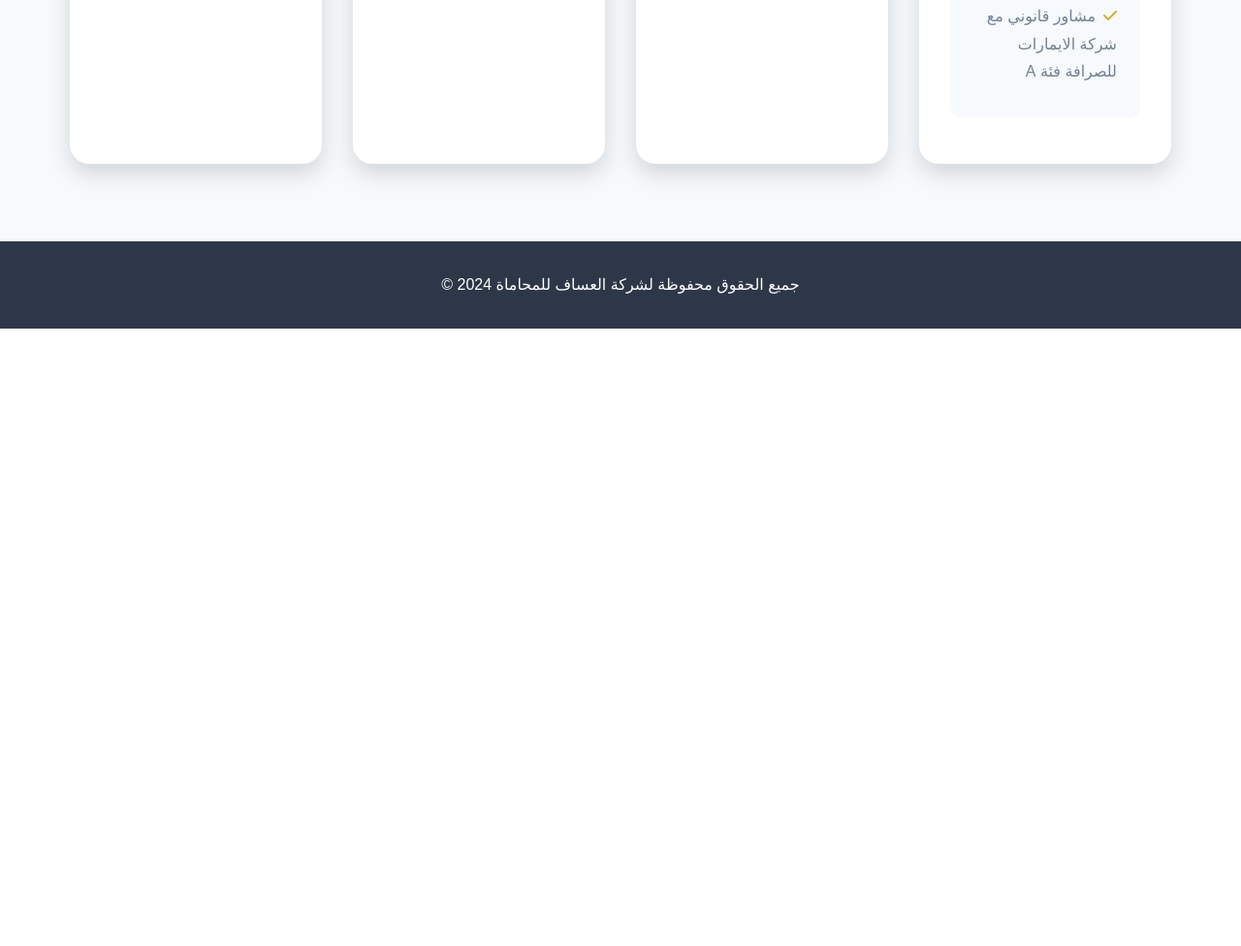
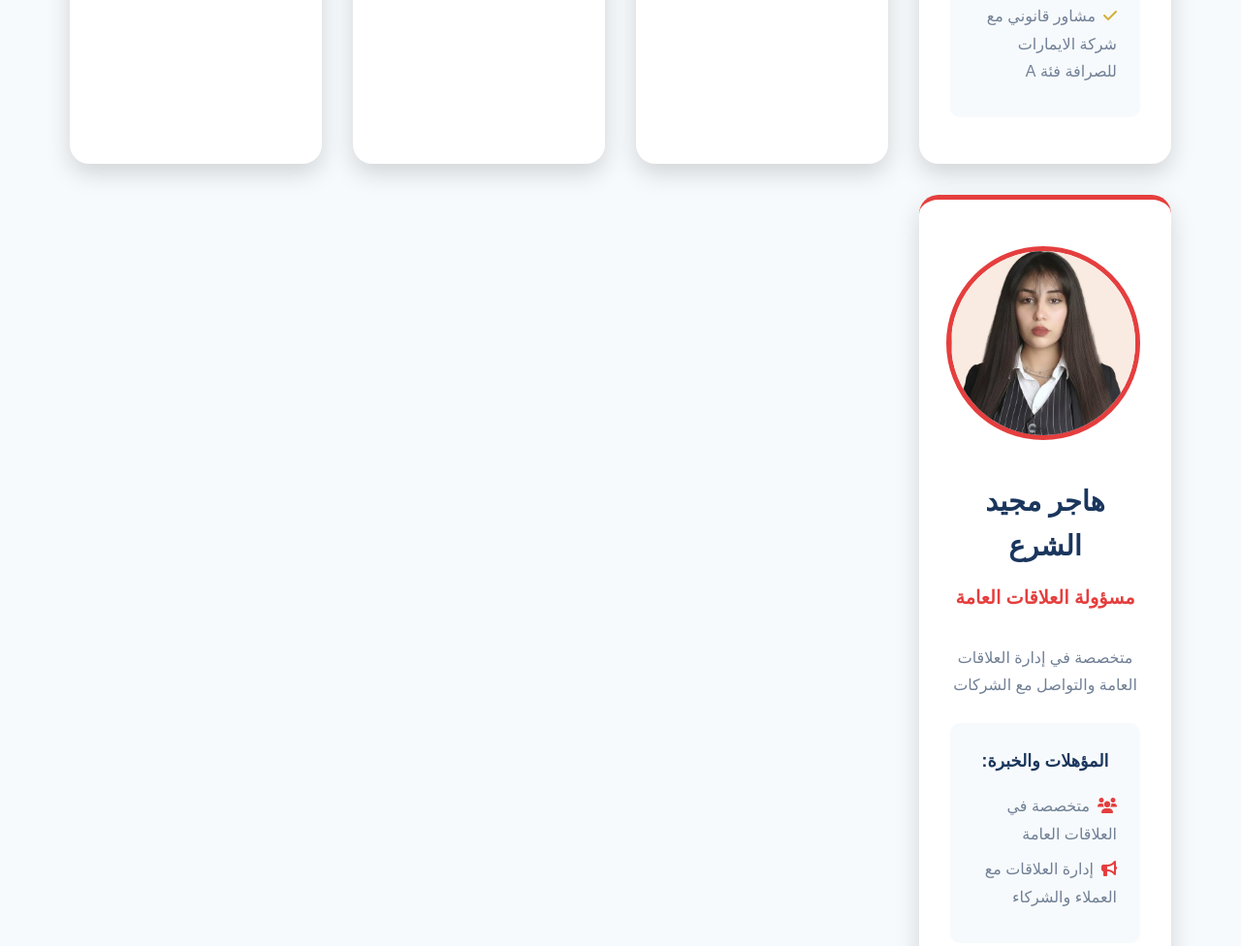
Before and after one commit to Ahmadalrawi93/alasaf, a plain HTML site: page team.html in a window 1280 px wide. Shown: the part 1643-2619 px from the top of the page at 97% size. Before the commit the page ends 1982 px from the top, so only its background shows below. Drawn offline with Linux system fonts and the light colour scheme.

Commit message:
إضافة عضو فريق جديد: هاجر مجيد الشرع - مسؤولة العلاقات العامة

```diff
--- a/team.html
+++ b/team.html
@@ -183,6 +183,30 @@
               </div>
             </div>
           </div>
+
+          <!-- مسؤولة العلاقات العامة -->
+          <div class="team-member fade-in"
+            style="background: var(--white); padding: 3rem 2rem; border-radius: 20px; text-align: center; box-shadow: var(--shadow-lg); border-top: 5px solid #e53e3e;">
+            <img src="images/user4.jpeg" alt="هاجر مجيد الشرع" class="member-photo"
+              style="width: 200px; height: 200px; object-fit: cover; border-radius: 50%; margin: 0 auto 2rem; border: 5px solid #e53e3e;">
+            <h3 class="member-name"
+              style="font-size: 1.8rem; font-weight: 700; color: var(--primary-color); margin-bottom: 1rem;">هاجر مجيد
+              الشرع</h3>
+            <div class="member-position"
+              style="color: #e53e3e; font-weight: 600; font-size: 1.2rem; margin-bottom: 2rem;">مسؤولة العلاقات العامة</div>
+            <div class="member-details" style="color: var(--text-light); line-height: 1.8; font-size: 1rem;">
+              <p style="margin-bottom: 1rem;">متخصصة في إدارة العلاقات العامة والتواصل مع الشركات</p>
+              <div style="background: var(--light-bg); padding: 1.5rem; border-radius: 10px; margin-top: 1.5rem;">
+                <h4 style="color: var(--primary-color); margin-bottom: 1rem; font-size: 1.1rem;">المؤهلات والخبرة:</h4>
+                <ul style="text-align: right; list-style: none; padding: 0;">
+                  <li style="margin-bottom: 0.5rem;"><i class="fas fa-users"
+                      style="color: #e53e3e; margin-left: 0.5rem;"></i>متخصصة في العلاقات العامة</li>
+                  <li style="margin-bottom: 0.5rem;"><i class="fas fa-bullhorn"
+                      style="color: #e53e3e; margin-left: 0.5rem;"></i>إدارة العلاقات مع العملاء والشركاء</li>
+                </ul>
+              </div>
+            </div>
+          </div>
         </div>
       </div>
     </section>
```
Also changed, not shown: index.html (+11 -0 lines), images/user4.jpeg (added).
